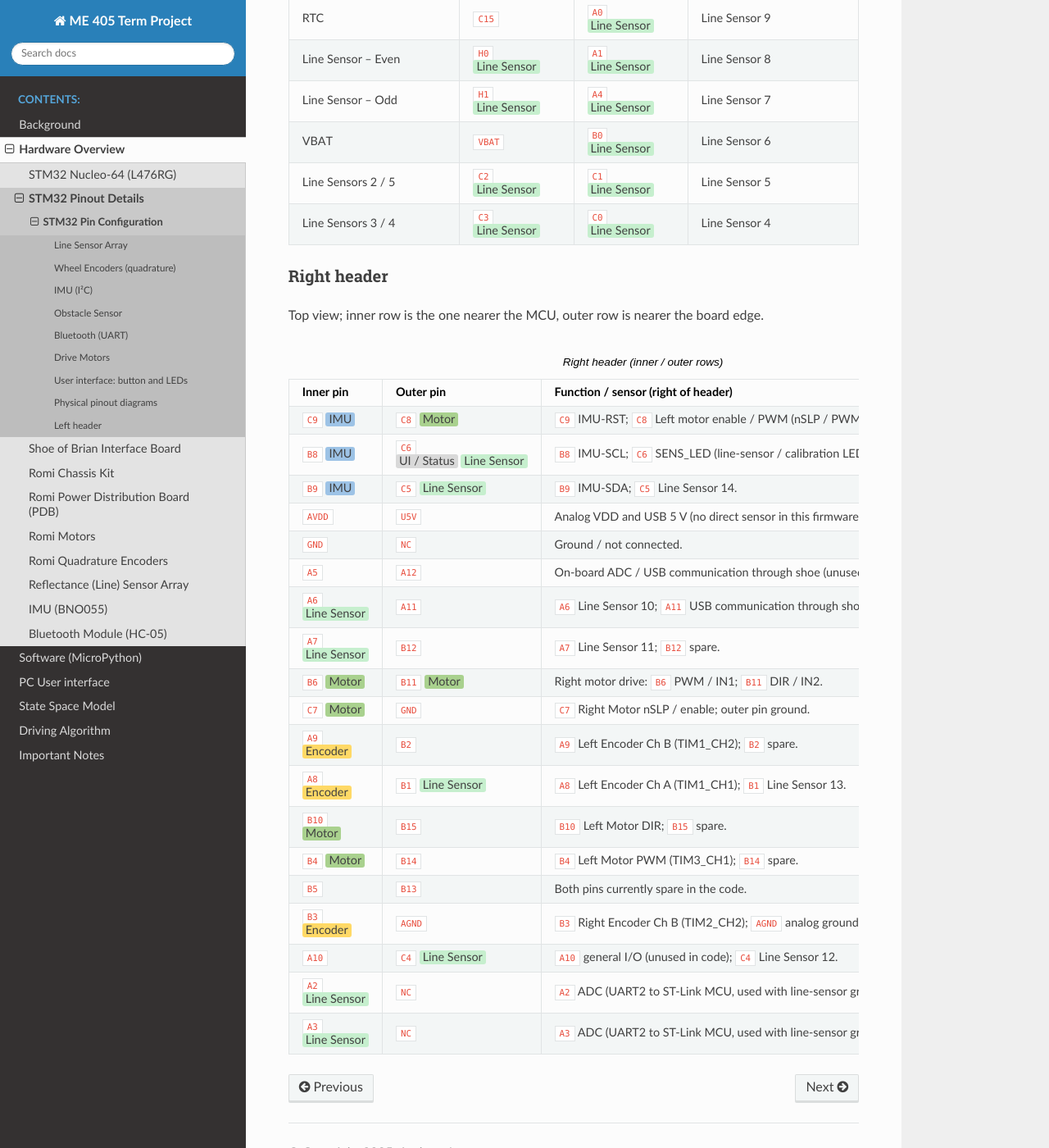
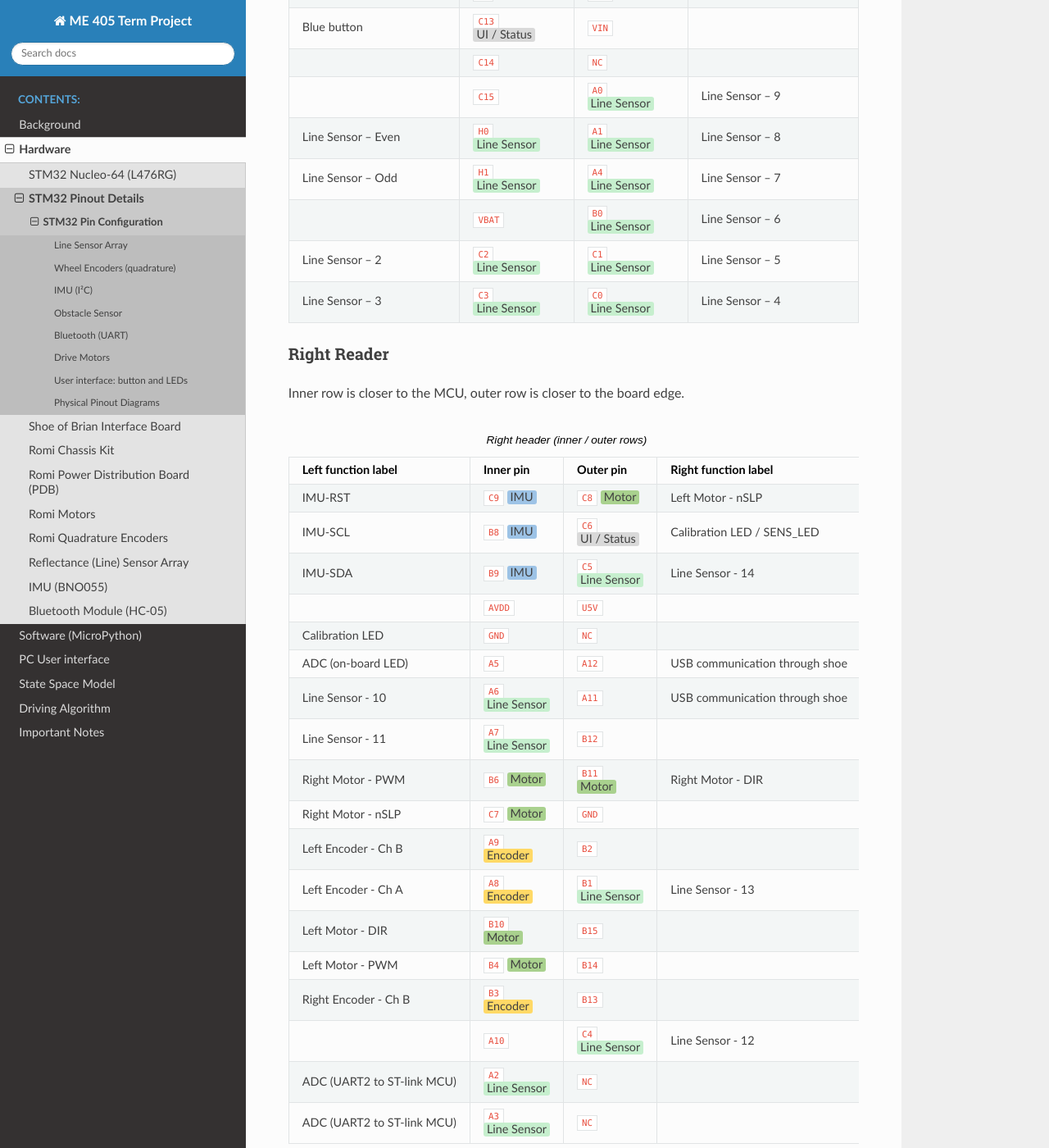
Before and after one commit to andrewthegr8/Term-Project-ME-405, a Sphinx documentation site: the page built from docs/source/stm32-pins.rst, in a window 1280 px wide and 1400 px high, scrolled down 3908 px. Shown: the whole window at 82% size. Built offline with Sphinx 7.4.7 and the Read the Docs theme 3.1.0, drawn with Linux system fonts in a browser that asks for light colours; some of the changed text lies outside the part shown.

Commit message:
Refactor documentation for hardware and software sections; improve clarity and fix typos in STM32 pin configuration and main program descriptions

```diff
--- a/docs/source/hardware.rst
+++ b/docs/source/hardware.rst
@@ -1,4 +1,4 @@
-Hardware Overview
+Hardware
 =================
 
 This section describes the hardware components used in the Romi robot
--- a/docs/source/software.rst
+++ b/docs/source/software.rst
@@ -12,7 +12,7 @@ can be found in the `ME405-Support <https://github.com/spluttflob/ME405-Support>
 The software documentation is broken up into 3 sections:
 
 * :doc:`main-program` - Documentation for the tasks that provide high level functionality
-* :doc:`helper-classes` - Documentation for specalized object types developed to preform specific functions in this project
+* :doc:`helper-classes` - Documentation for specialized object types developed to preform specific functions in this project
 * :doc:`drivers` - Documentation for driver classes developed to interface with hardware
 
 .. toctree::
--- a/docs/source/stm32-pins.rst
+++ b/docs/source/stm32-pins.rst
@@ -5,7 +5,7 @@ This page documents the pin configuration used for the STM32L476RG
 Nucleo-64 in this project.
 
 .. note::
-    The **CPU pin** naming convention is used here, rather than the **Board Pin**
+    The **CPU Pin** naming convention is used here, rather than the **Board Pin**
     convention.
 
 
@@ -281,7 +281,7 @@ User interface: button and LEDs
      - Turned on when a wall or obstacle is detected.
 
 
-Physical pinout diagrams
+Physical Pinout Diagrams
 ---------------------------------------------------
 
 Top-view of the Nucleo Morpho headers as used by this project.
@@ -289,8 +289,12 @@ Top-view of the Nucleo Morpho headers as used by this project.
 Each row corresponds to one “step down” the headers, starting at the
 top (nearest the USB connector).
 
-Left header
------------
+.. note::
+    The USB port and the ST-link MCU are pointed away from the user in
+    this left/right orientation.
+
+Left Header
+~~~~~~~~~~~~~~~~~~~~
 
 Outer row is closest to the board edge, inner row is the row closer to the MCU.
 
@@ -308,183 +312,197 @@ Outer row is closest to the board edge, inner row is the row closer to the MCU.
      - ``C11`` |UI|
      - WALL_LED
 
-   * - UART5–TX
+   * - UART5 - TX (Bluetooth)
      - ``C12`` |BT|
      - ``D2`` |BT|
-     - UART5–RX
+     - UART5 - RX (Bluetooth)
 
-   * - VDD
+   * -
      - ``VDD``
      - ``E5V``
-     - 5V Rail
+     -
 
-   * - BOOT0
+   * -
      - ``BOOT0``
      - ``GND``
-     - Ground
+     -
 
-   * - NC
+   * -
      - ``NC``
      - ``NC``
-     - NC
+     -
 
-   * - NC
+   * -
      - ``NC``
      - ``IOREF``
-     - IOREF
+     -
 
-   * - SWD
+   * - SWD programming
      - ``A13``
      - ``RESET``
-     - RESET
+     -
 
-   * - SWD
+   * - SWD programming
      - ``A14``
      - ``3V3``
-     - 3V3
+     -
 
    * - Right Encoder – Ch A
      - ``A15`` |ENC|
      - ``5V``
-     - 5V
+     -
 
-   * - GND
+   * -
      - ``GND``
      - ``GND``
-     - GND
+     -
 
    * - Obstacle Sensor
      - ``B7`` |OBS|
      - ``GND``
-     - Ground
+     -
 
-   * - Blue Button
+   * - Blue button
      - ``C13`` |UI|
      - ``VIN``
-     - VIN
+     -
 
-   * - RTC
+   * -
      - ``C14``
      - ``NC``
-     - NC
+     -
 
-   * - RTC
+   * -
      - ``C15``
      - ``A0`` |LINE|
-     - Line Sensor 9
+     - Line Sensor – 9
 
    * - Line Sensor – Even
      - ``H0`` |LINE|
      - ``A1`` |LINE|
-     - Line Sensor 8
+     - Line Sensor – 8
 
    * - Line Sensor – Odd
      - ``H1`` |LINE|
      - ``A4`` |LINE|
-     - Line Sensor 7
+     - Line Sensor – 7
 
-   * - VBAT
+   * -
      - ``VBAT``
      - ``B0`` |LINE|
-     - Line Sensor 6
+     - Line Sensor – 6
 
-   * - Line Sensors 2 / 5
+   * - Line Sensor – 2
      - ``C2`` |LINE|
      - ``C1`` |LINE|
-     - Line Sensor 5
+     - Line Sensor – 5
 
-   * - Line Sensors 3 / 4
+   * - Line Sensor – 3
      - ``C3`` |LINE|
      - ``C0`` |LINE|
-     - Line Sensor 4
+     - Line Sensor – 4
 
 
-Right header
-^^^^^^^^^^^^
+Right Reader
+~~~~~~~~~~~~~
 
-Top view; inner row is the one nearer the MCU, outer row is nearer the board
-edge.
+Inner row is closer to the MCU, outer row is closer to the board edge.
 
 .. list-table:: Right header (inner / outer rows)
    :header-rows: 1
-   :widths: 15 15 40
+   :widths: 18 12 12 18
 
-   * - Inner pin
+   * - Left function label
+     - Inner pin
      - Outer pin
-     - Function / sensor (right of header)
+     - Right function label
 
-   * - ``C9`` |IMU|
+   * - IMU-RST
+     - ``C9`` |IMU|
      - ``C8`` |MOT|
-     - ``C9`` IMU-RST; ``C8`` Left motor enable / PWM (nSLP / PWM, used as motor control).
+     - Left Motor - nSLP
 
-   * - ``B8`` |IMU|
-     - ``C6`` |UI| |LINE|
-     - ``B8`` IMU-SCL; ``C6`` SENS_LED (line-sensor / calibration LED).
+   * - IMU-SCL
+     - ``B8`` |IMU|
+     - ``C6`` |UI|
+     - Calibration LED / SENS_LED
 
-   * - ``B9`` |IMU|
+   * - IMU-SDA
+     - ``B9`` |IMU|
      - ``C5`` |LINE|
-     - ``B9`` IMU-SDA; ``C5`` Line Sensor 14.
+     - Line Sensor - 14
 
-   * - ``AVDD``
+   * -
+     - ``AVDD``
      - ``U5V``
-     - Analog VDD and USB 5 V (no direct sensor in this firmware).
+     -
 
-   * - ``GND``
+   * - Calibration LED
+     - ``GND``
      - ``NC``
-     - Ground / not connected.
+     -
 
-   * - ``A5``
+   * - ADC (on-board LED)
+     - ``A5``
      - ``A12``
-     - On-board ADC / USB communication through shoe (unused in the MicroPython code).
+     - USB communication through shoe
 
-   * - ``A6`` |LINE|
+   * - Line Sensor - 10
+     - ``A6`` |LINE|
      - ``A11``
-     - ``A6`` Line Sensor 10; ``A11`` USB communication through shoe (unused by code).
+     - USB communication through shoe
 
-   * - ``A7`` |LINE|
+   * - Line Sensor - 11
+     - ``A7`` |LINE|
      - ``B12``
-     - ``A7`` Line Sensor 11; ``B12`` spare.
+     -
 
-   * - ``B6`` |MOT|
+   * - Right Motor - PWM
+     - ``B6`` |MOT|
      - ``B11`` |MOT|
-     - Right motor drive: ``B6`` PWM / IN1; ``B11`` DIR / IN2.
+     - Right Motor - DIR
 
-   * - ``C7`` |MOT|
+   * - Right Motor - nSLP
+     - ``C7`` |MOT|
      - ``GND``
-     - ``C7`` Right Motor nSLP / enable; outer pin ground.
+     -
 
-   * - ``A9`` |ENC|
+   * - Left Encoder - Ch B
+     - ``A9`` |ENC|
      - ``B2``
-     - ``A9`` Left Encoder Ch B (TIM1_CH2); ``B2`` spare.
+     -
 
-   * - ``A8`` |ENC|
+   * - Left Encoder - Ch A
+     - ``A8`` |ENC|
      - ``B1`` |LINE|
-     - ``A8`` Left Encoder Ch A (TIM1_CH1); ``B1`` Line Sensor 13.
+     - Line Sensor - 13
 
-   * - ``B10`` |MOT|
+   * - Left Motor - DIR
+     - ``B10`` |MOT|
      - ``B15``
-     - ``B10`` Left Motor DIR; ``B15`` spare.
+     -
 
-   * - ``B4`` |MOT|
+   * - Left Motor - PWM
+     - ``B4`` |MOT|
      - ``B14``
-     - ``B4`` Left Motor PWM (TIM3_CH1); ``B14`` spare.
+     -
 
-   * - ``B5``
+   * - Right Encoder - Ch B
+     - ``B3`` |ENC|
      - ``B13``
-     - Both pins currently spare in the code.
+     -
 
-   * - ``B3`` |ENC|
-     - ``AGND``
-     - ``B3`` Right Encoder Ch B (TIM2_CH2); ``AGND`` analog ground.
+   * -
+     - ``A10``
+     - ``C4`` |LINE|
+     - Line Sensor - 12
 
-   * - ``A10``
-     - ``C4`` |LINE|
-     - ``A10`` general I/O (unused in code); ``C4`` Line Sensor 12.
+   * - ADC (UART2 to ST-link MCU)
+     - ``A2`` |LINE|
+     - ``NC``
+     -
 
-   * - ``A2`` |LINE|
+   * - ADC (UART2 to ST-link MCU)
+     - ``A3`` |LINE|
      - ``NC``
-     - ``A2`` ADC (UART2 to ST-Link MCU, used with line-sensor group); outer pin NC.
-
-   * - ``A3`` |LINE|
-     - ``NC``
-     - ``A3`` ADC (UART2 to ST-Link MCU, used with line-sensor group); outer pin NC.
+     -
```
Also changed, not shown: other parts of docs/source/hardware.rst (+1 -1 lines), docs/source/main-program.rst (+8 -13 lines).
